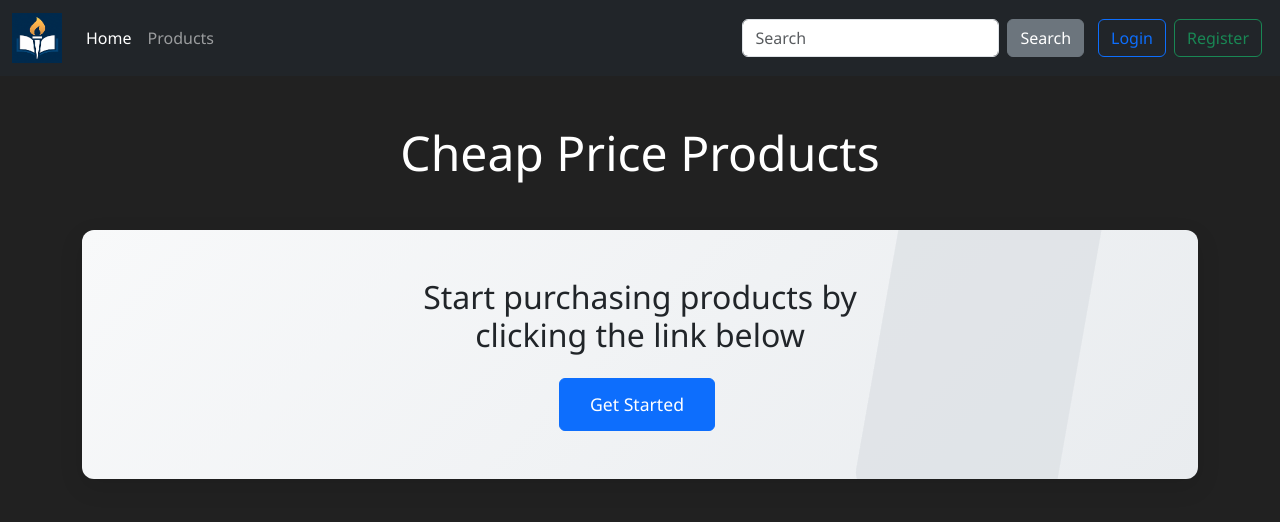
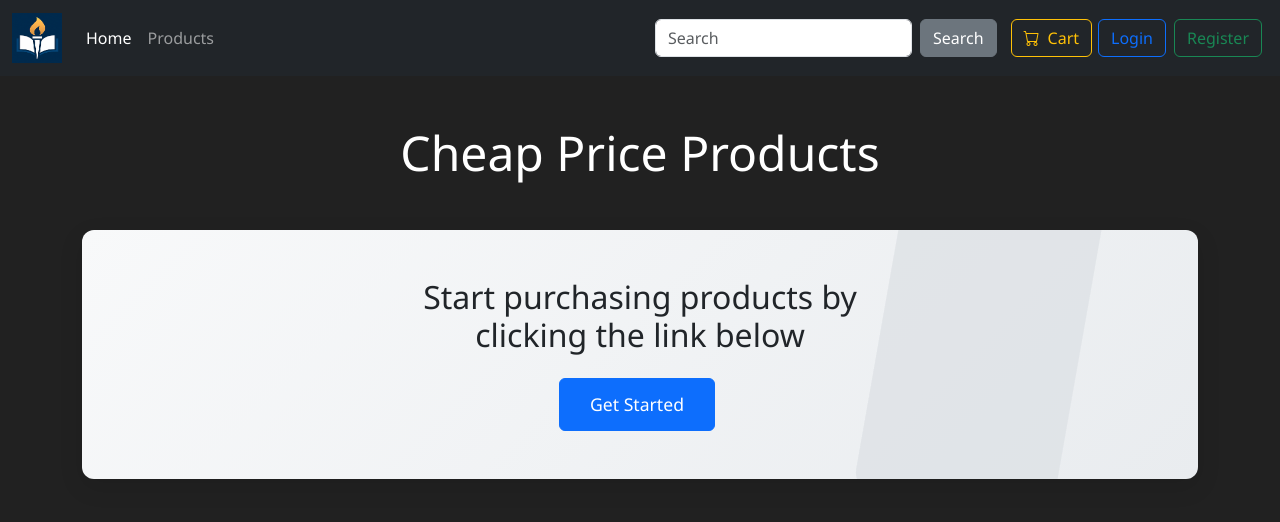
Before and after one commit to Ptr-Brightera-Academy/Cosmas-Innovations-MarketPlace, a Flask app: page / in a window 1280 px wide. Shown: the top 522 px of the page. Run offline with Flask 3, Linux system fonts and the light colour scheme.

Commit message:
updated cart icon and bootstrap

```diff
--- a/market/routes.py
+++ b/market/routes.py
@@ -21,7 +21,7 @@ def login_page():
 
         if attempted_user and attempted_user.check_password_correction(attempted_password = form.password.data):
             login_user(attempted_user)
-            flash(f'Successfully logged in', category='success')
+            flash('Successfully logged in', category='success')
             return redirect(url_for('market_page'))
         else:
             flash('Login failed | Wrong credintials.', category='danger')
@@ -39,7 +39,7 @@ def register_page():
         )
         db.session.add(user_to_create)
         db.session.commit()
-        flash(f'Account created successfully! You can log in.', category='success')
+        flash('Account created successfully! You can log in.', category='success')
         return redirect(url_for('login_page'))
 
     return render_template('register.html', form=form)
@@ -63,7 +63,7 @@ def market_page():
 def logout_page():
     logout_user()
     flash('You have been logged out.', category='info')
-    return redirect(url_for('home_page'))
+    return redirect(url_for('login_page'))
 
 @app.route('/product_details/<item_id>')
 def product_details(item_id):
--- a/market/templates/bootstrap.html
+++ b/market/templates/bootstrap.html
@@ -3,6 +3,8 @@
 
   <!-- Bootstrap CSS -->
   <link href="https://cdn.jsdelivr.net/npm/bootstrap@5.3.0/dist/css/bootstrap.min.css" rel="stylesheet">
+
+ <link href="https://cdn.jsdelivr.net/npm/bootstrap-icons@1.10.5/font/bootstrap-icons.css" rel="stylesheet">
 
   <!-- Custom CSS -->
   <link rel="stylesheet" href="{{ url_for('static', filename='css/styles.css') }}">
--- a/market/templates/navbar.html
+++ b/market/templates/navbar.html
@@ -24,15 +24,24 @@
         </ul>
 
         <!-- Search bar -->
-        <form class="d-none d-lg-flex me-2" role="search">
-          <input class="form-control me-2" type="search" placeholder="Search" aria-label="Search">
-          <button class="btn btn-secondary" type="submit">Search</button>
-        </form>
+        {% if not current_user.is_authenticated %}
+          <form class="d-none d-lg-flex me-2" role="search">
+            <input class="form-control me-2" type="search" placeholder="Search" aria-label="Search">
+            <button class="btn btn-secondary" type="submit">Search</button>
+          </form>
+        {% endif %}
+        <!-- End of search bar -->
+
+        <!-- Cart button -->
+        <a href="#" class="btn btn-outline-warning d-flex align-items-center             gap-2">
+          <i class="bi bi-cart"></i>
+          Cart
+        </a>
+        <!-- End of cart button -->
 
         {% if current_user.is_authenticated %}
         <div class="d-flex justify-content-center">
           <a href="#" class="btn btn-outline-secondary me-2">Account</a>
-          <a href="#" class="btn btn-outline-warning me-2">Cart</a>
           <a href="{{url_for('logout_page')}}" class="btn btn-outline-danger me-2">Logout</a>
 
         </div>
```
